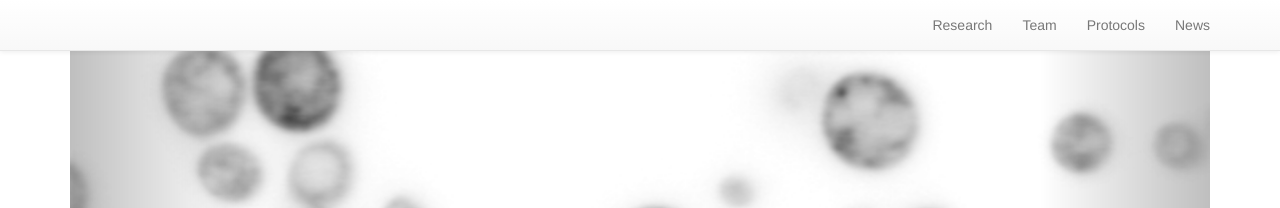
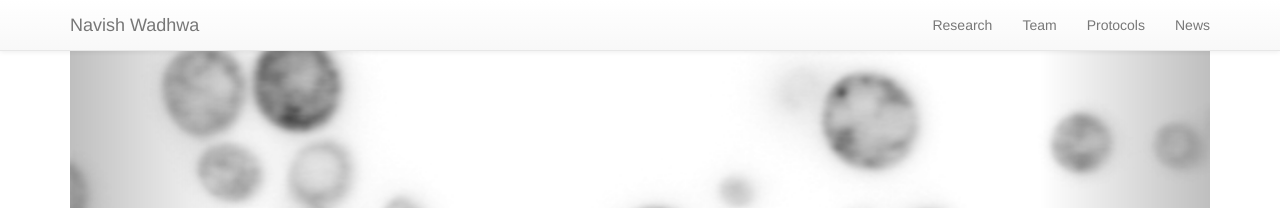
Before and after one commit to navishwadhwa/navishwadhwa.github.io, a Jekyll site: the page built from index.html, in a window 1280 px wide. Shown: the top 208 px of the page. Built offline with Jekyll 4.4.1, drawn with Linux system fonts in a browser that asks for light colours; nearby versions of some CDN libraries.

Commit message:
Change header code to show site title on homepage

```diff
--- a/_includes/themes/lab/default.html
+++ b/_includes/themes/lab/default.html
@@ -83,7 +83,7 @@
           {% assign make_title = true %}
           {% for pc in page.categories %}
             {% if pc == "home" %}
-             {% assign make_title = false %}
+             {% assign make_title = true %} <!--Change to false if don't want site title on home page-->
             {% endif %}
           {% endfor %}
           {% if make_title == true %}
```
Also changed, not shown: 1 other file.
